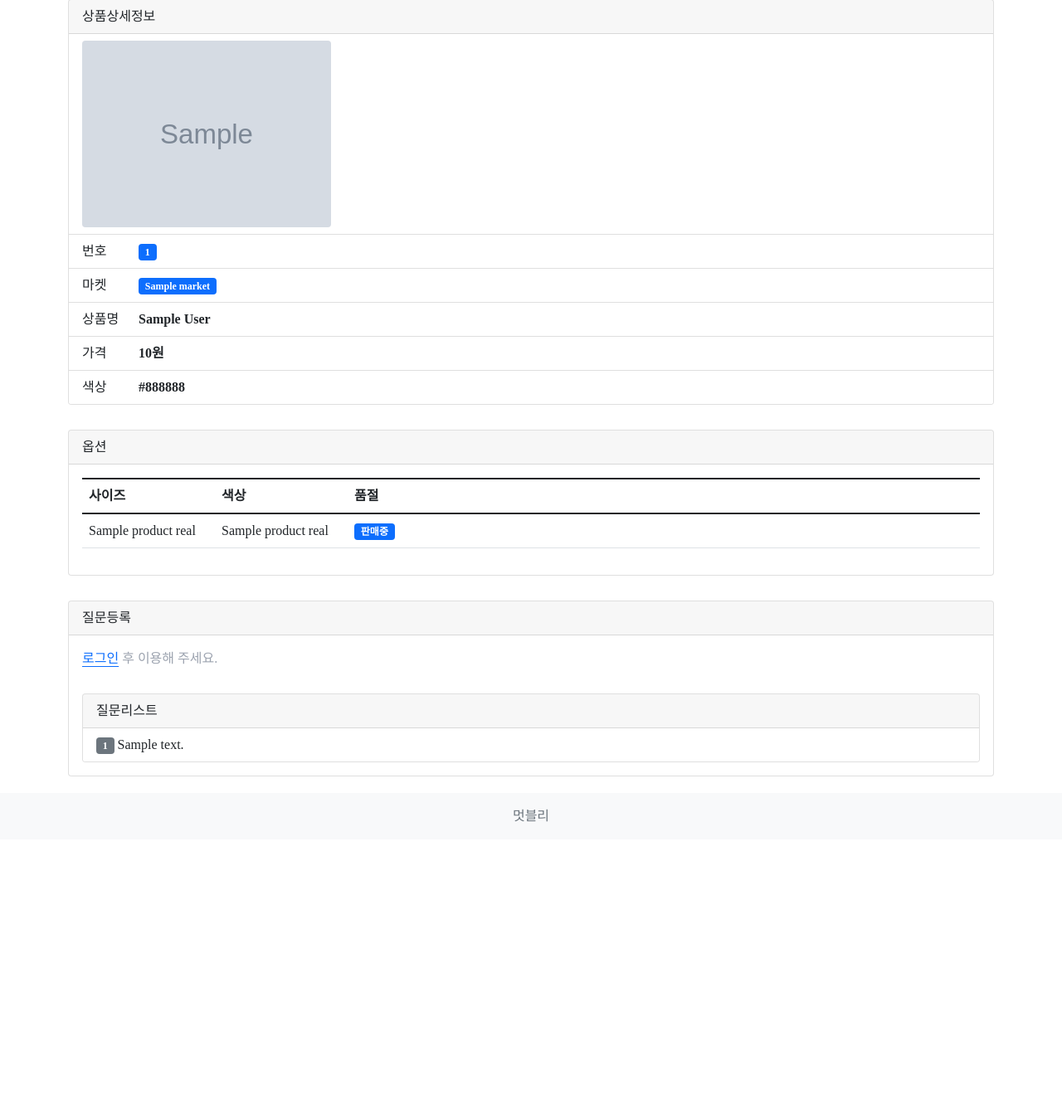
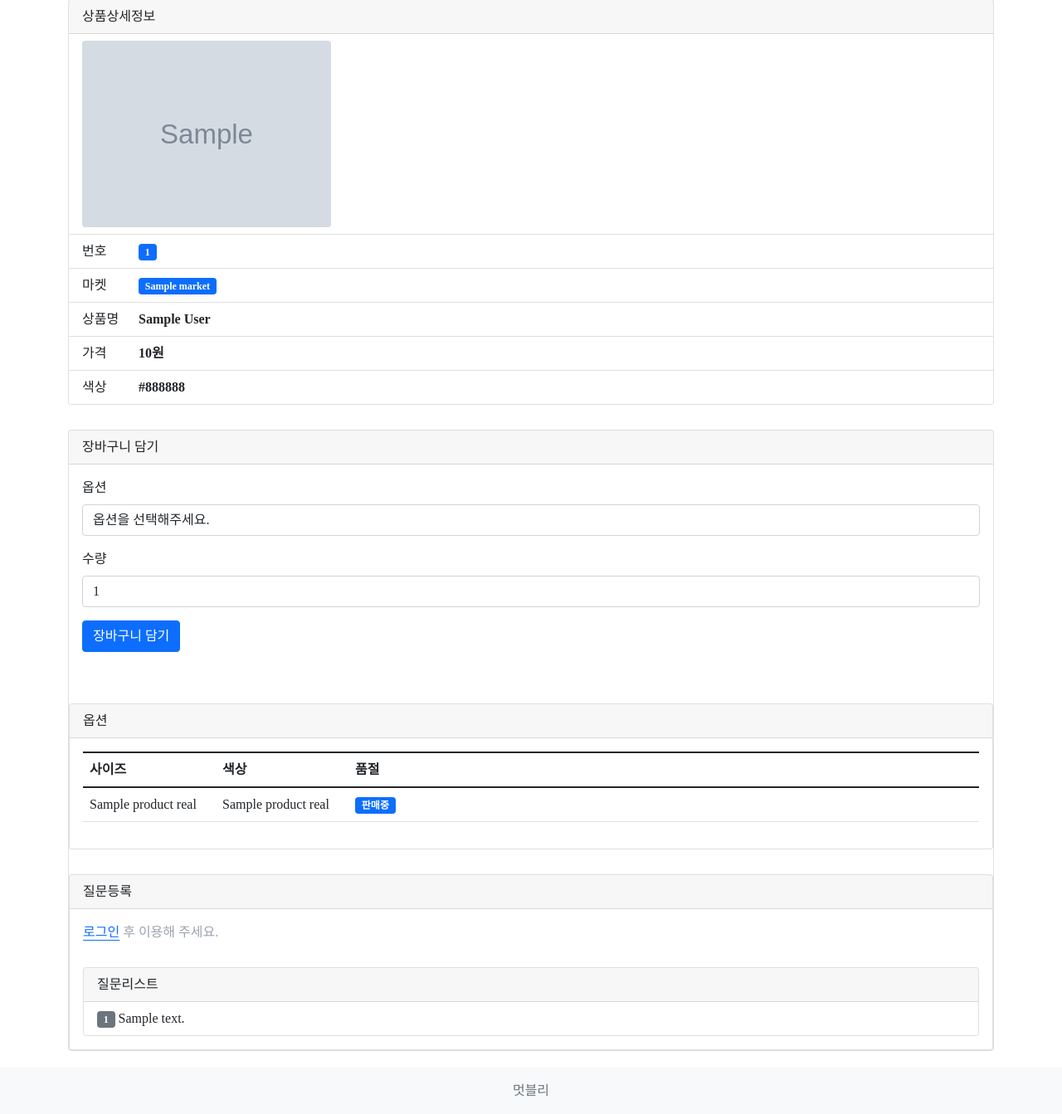
Before and after one commit to yhw0536/mega_market_project, a Django app: template products/templates/products/product_detail.html in a window 1280 px wide. Shown: the part 77-1420 px from the top of the page at 83% size. Before the commit the page ends 1068 px from the top, so only its background shows below. Run offline with Django 3.2, Linux system fonts and the light colour scheme; the template is opened without the code that fills it: most values are stand-ins (such as "Sample title", 1, 10 or a date in 2020); grey boxes marked "Sample" are stand-in pictures; some libraries are stand-ins or nearby versions; some web fonts are replaced.

Commit message:
장바구니 UI

```diff
--- a/base/static/common.css
+++ b/base/static/common.css
@@ -115,6 +115,14 @@
 .t-object-cover {
   -o-object-fit: cover;
      object-fit: cover;
+}
+
+.t-p-\[5px\] {
+  padding: 5px;
+}
+
+.t-p-\[10px\] {
+  padding: 10px;
 }
 
 .t-py-\[20px\] {
--- a/products/templates/products/product_detail.html
+++ b/products/templates/products/product_detail.html
@@ -38,6 +38,35 @@
 
         </div>
 
+        <div class="card t-mt-[30px]">
+            <div class="card-header">
+                장바구니 담기
+            </div>
+
+            <div class="card-body">
+                <form action="" method="POST">
+                    {% csrf_token %}
+                    <div class="mb-3">
+                        <label class="form-label" for="product_real_id">옵션</label>
+                        <select class="form-control" id="product_real_id" name="product_real_id">
+                            <option disabled selected>옵션을 선택해주세요.</option>
+                            {% for product_real in product_reals %}
+                            <option value="{{product_real.id}}">{{product_real.option_1_display_name}} /
+                                {{product_real.option_2_display_name}}
+                            </option>
+                            {% endfor %}
+                        </select>
+                    </div>
+                    <div class="mb-3">
+                        <label class="form-label" for="quantity">수량</label>
+                        <input name="quantity" id="quantity" placeholder="개수" min="1" max="100" value="1"
+                               class="form-control" type="number">
+                    </div>
+                    <div class="mb-3">
+                        <input type="submit" value="장바구니 담기" class="btn btn-primary">
+                    </div>
+                </form>
+            </div>
             <div class="card t-mt-[30px]">
                 <div class="card-header">
                     옵션
@@ -106,9 +135,6 @@
                         $(window).scrollTop($lastForm.offset().top);
                     });
 
-
-
-
                     </script>
                     {% endif %}
 
@@ -146,5 +172,6 @@
                 </div>
             </div>
         </div>
+    </div>
 </section>
 {% endblock %}
```
Lines whose indentation alone changed are shown as unchanged.
